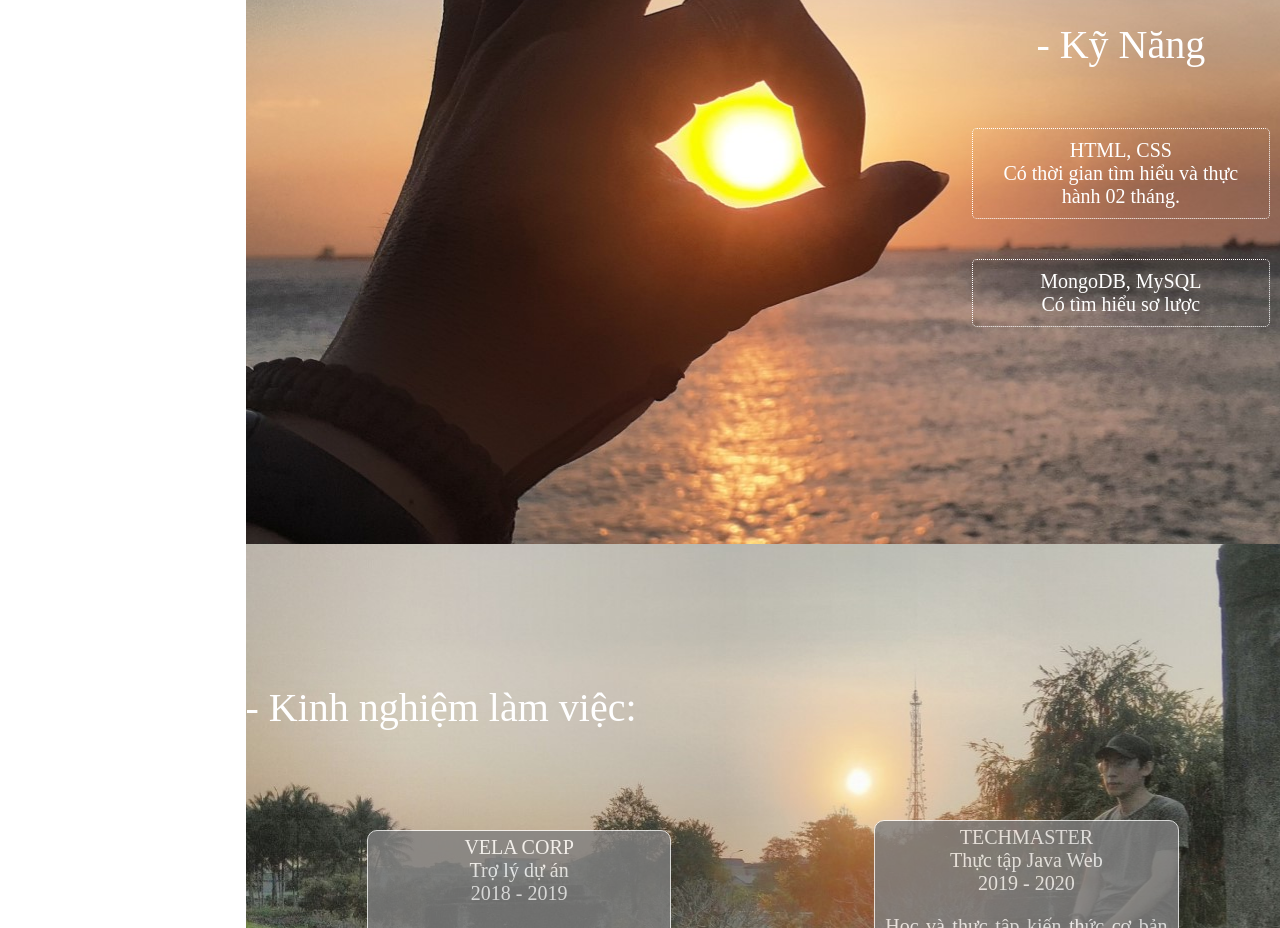
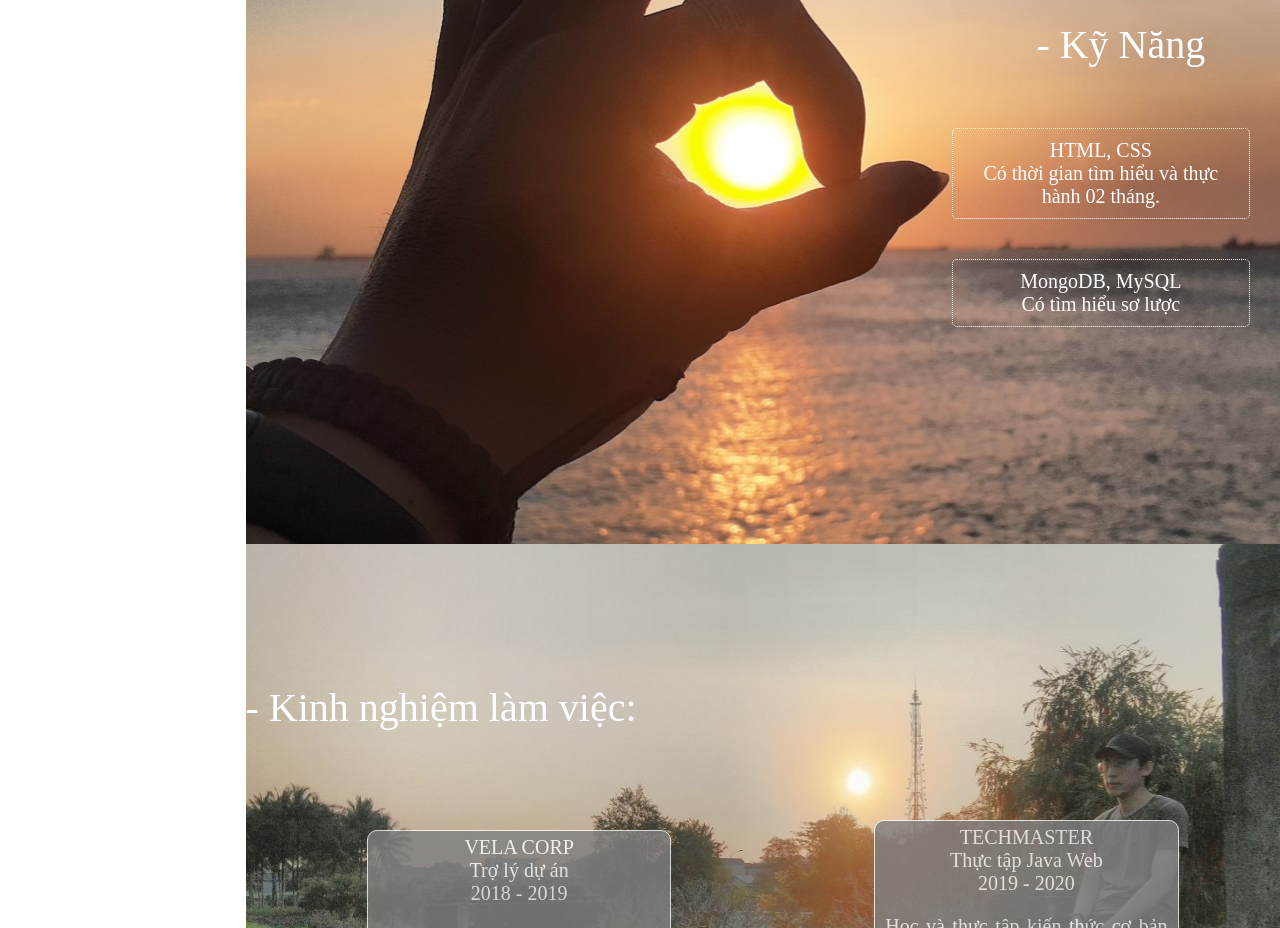
Before and after one commit to cuccu69/cuccu69.github.io, a plain HTML site: page index.html in a window 1280 px wide. Shown: the part 2340-3268 px from the top of the page. Drawn offline with Linux system fonts and the light colour scheme.

Commit message:
chinh lai margin cho skill-detail

```diff
--- a/CSS/FinalExam.css
+++ b/CSS/FinalExam.css
@@ -228,7 +228,7 @@ li {
     width: 30%;
     border: dotted 1px;
     border-radius: 5px;
-    margin: 20px 0px;
+    margin: 20px 20px;
     padding: 10px;
     font-size: 20px;
 }
```
